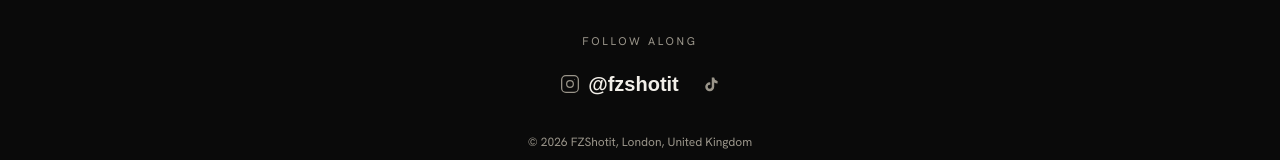
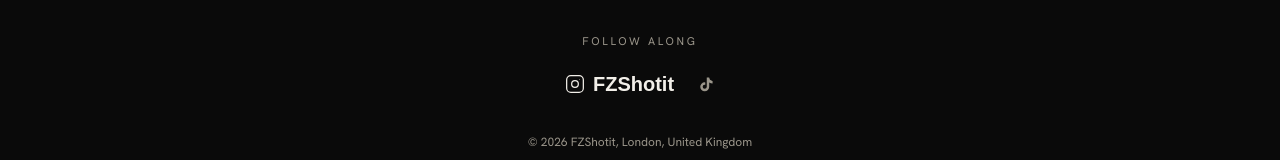
Before and after one commit to lamidecoder/fzshotit, a Next.js app: page / in a window 1280 px wide. Shown: the part 3462-3622 px from the top of the page. Built offline with nearby package versions, Linux system fonts and the light colour scheme; a web font is replaced by a local one.

Commit message:
footer FZShotit matches nav style

```diff
--- a/src/components/Footer.tsx
+++ b/src/components/Footer.tsx
@@ -23,12 +23,14 @@ export default function Footer() {
         <p className="eyebrow">Follow along</p>
         <div className="flex items-center gap-6">
           <a href="https://www.instagram.com/fzshotit" target="_blank" rel="noopener noreferrer"
-            className="flex items-center gap-2 text-bone-dim hover:text-henna transition-colors" data-cursor="view">
+            className="flex items-center gap-2 hover:text-henna transition-colors" data-cursor="view">
             <IGIcon />
-            <span className="font-display font-bold text-xl text-bone hover:text-henna transition-colors">@fzshotit</span>
+            <span className="font-display font-bold text-xl text-bone hover:text-henna transition-colors">
+              FZShotit
+            </span>
           </a>
           <a href="https://www.tiktok.com/@fzshotit" target="_blank" rel="noopener noreferrer"
-            className="flex items-center gap-2 text-bone-dim hover:text-henna transition-colors" data-cursor="view">
+            className="text-bone-dim hover:text-henna transition-colors" data-cursor="view">
             <TTIcon />
           </a>
         </div>
```
